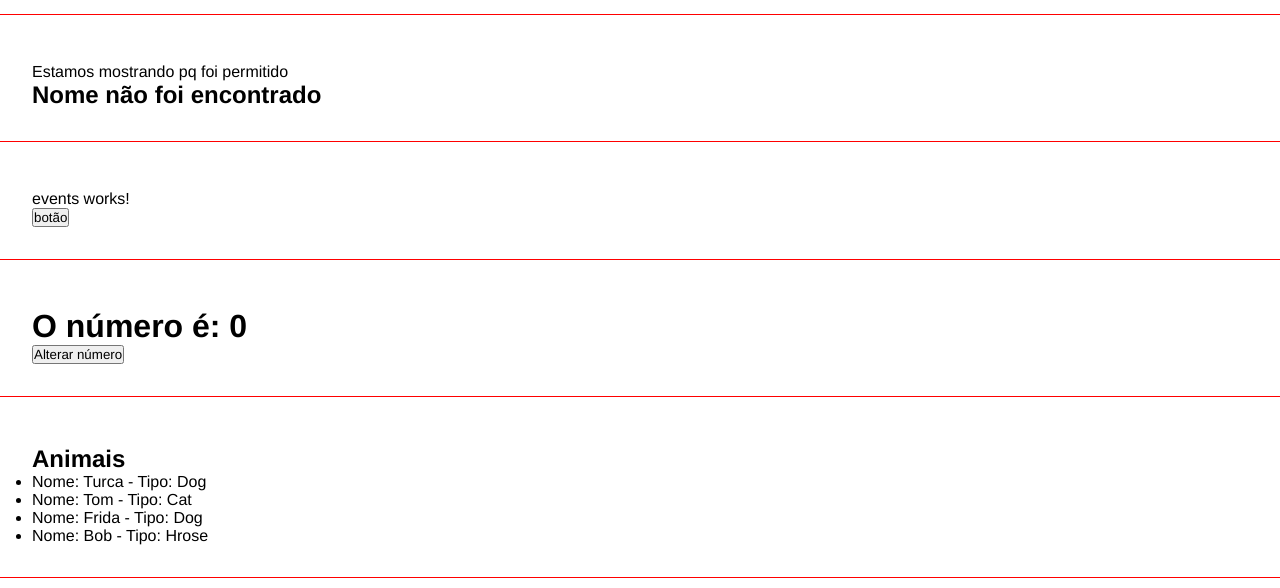
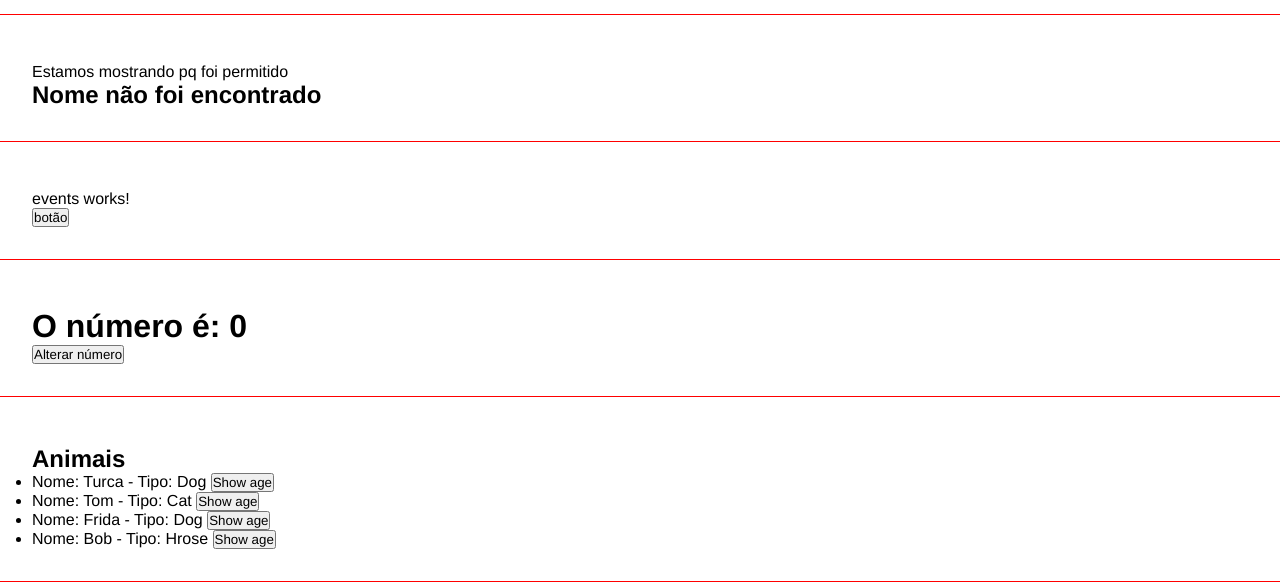
Before and after one commit to mtmodesti/AngularTraining, an Angular app: page / in a window 1280 px wide. Shown: the part 453-1041 px from the top of the page. Built offline with nearby package versions, Linux system fonts and the light colour scheme.

Commit message:
feat: First interface

```diff
--- /dev/null
+++ b/src/app/Animal.ts
@@ -0,0 +1,5 @@
+export interface Animal {
+    name: string
+    type: string
+    age: number
+}
--- a/src/app/components/list-render/list-render.component.html
+++ b/src/app/components/list-render/list-render.component.html
@@ -1,6 +1,10 @@
 <div class="class">
   <h2>Animais</h2>
   <ul>
-    <li *ngFor="let animal of animals">Nome: {{ animal.name }} - Tipo: {{animal.type}}</li>
+    <li *ngFor="let animal of animals">Nome: {{ animal.name }} - Tipo: {{animal.type}}
+        <button (click)="showAge(animal)">Show age</button>
+
+    </li>
   </ul>
+  <h3>{{animalDetails }}</h3>
 </div>
--- a/src/app/components/list-render/list-render.component.ts
+++ b/src/app/components/list-render/list-render.component.ts
@@ -1,4 +1,6 @@
 import { Component, OnInit } from '@angular/core';
+
+import { Animal } from 'src/app/Animal';
 
 @Component({
   selector: 'app-list-render',
@@ -6,14 +8,20 @@ import { Component, OnInit } from '@angular/core';
   styleUrls: ['./list-render.component.css'],
 })
 export class ListRenderComponent implements OnInit {
-  animals = [
-    { name: 'Turca', type: 'Dog' },
-    { name: 'Tom',   type: 'Cat' },
-    { name: 'Frida', type: 'Dog' },
-    { name: 'Bob',   type: 'Hrose' },
+  animals: Animal[] = [
+    { name: 'Turca', type: 'Dog', age: 7 },
+    { name: 'Tom',   type: 'Cat', age: 4 },
+    { name: 'Frida', type: 'Dog', age: 5 },
+    { name: 'Bob',   type: 'Hrose', age: 10 },
   ];
+
+  animalDetails = ''
 
   constructor() {}
 
   ngOnInit(): void {}
+
+  showAge(animal:Animal){
+    this.animalDetails = `O pet ${animal.name} tem ${animal.age}`
+  }
 }
```
